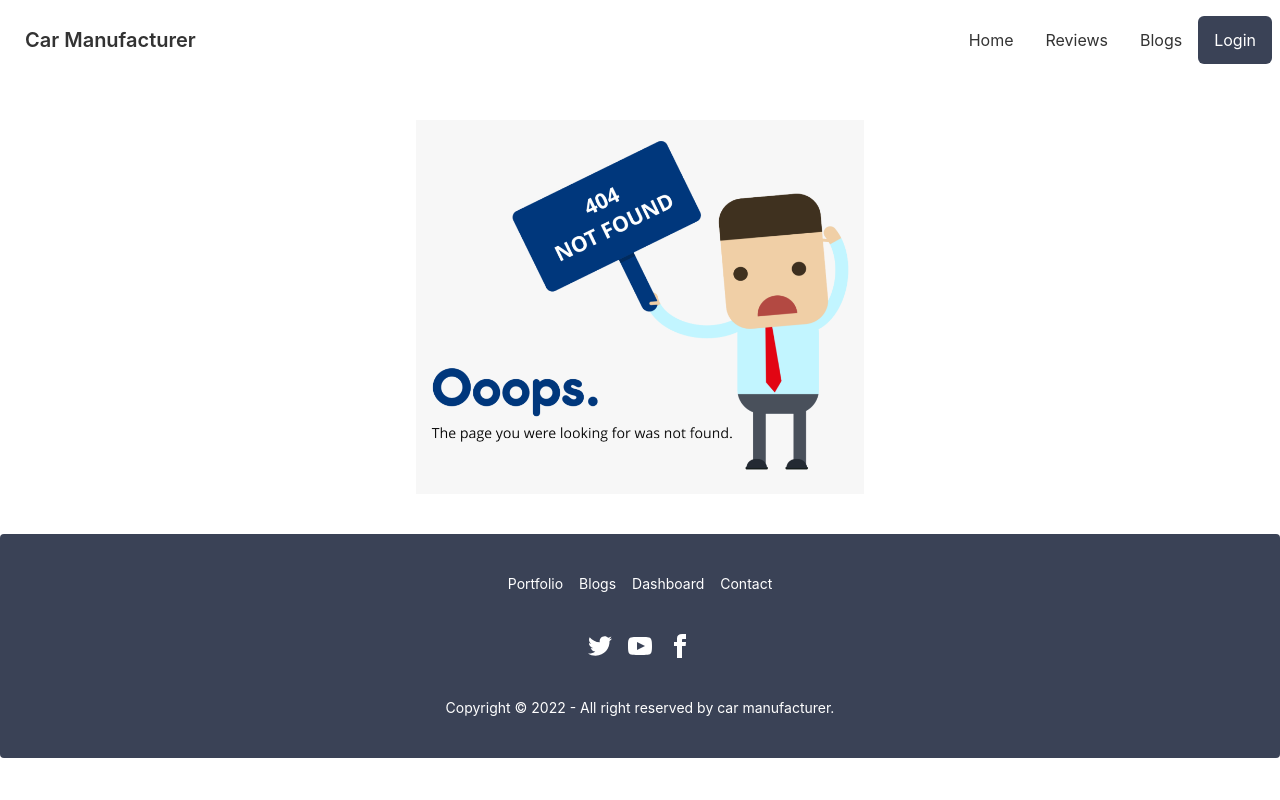
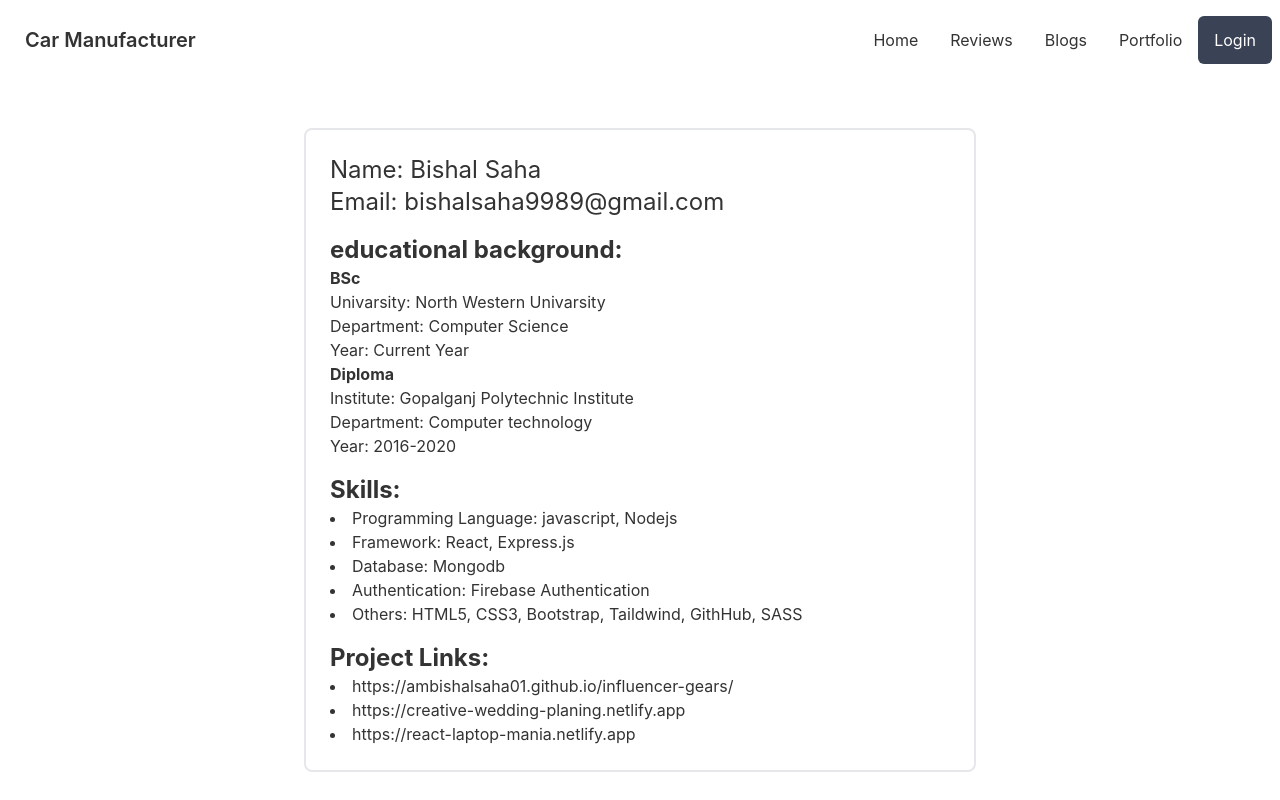
Before and after one commit to ambishalsaha01/manufacturer-website-client-side-12, a React (Create React App) app: page /portfolio in a window 1280 px wide. Shown: the top 800 px of the page. Built offline with nearby package versions, Linux system fonts and the light colour scheme.

Commit message:
implement portfolio

```diff
--- a/src/App.js
+++ b/src/App.js
@@ -2,6 +2,7 @@ import { Route, Routes } from 'react-router-dom';
 import './App.css';
 import Blogs from './Pages/Blogs/Blogs';
 import Home from './Pages/Home/Home';
+import MyPortfolio from './Pages/MyPortfolio/MyPortfolio';
 import Footer from './Pages/Shared/Footer';
 import Navbar from './Pages/Shared/Navbar';
 import NotFound from './Pages/Shared/NotFound';
@@ -13,6 +14,7 @@ function App() {
       <Routes>
         <Route path='/' element={<Home></Home>}></Route>
         <Route path='/home' element={<Home></Home>}></Route>
+        <Route path='/portfolio' element={<MyPortfolio></MyPortfolio>}></Route>
         <Route path='/blogs' element={<Blogs></Blogs>}></Route>
         <Route path='*' element={<NotFound></NotFound>}></Route>
       </Routes>
--- a/src/Pages/MyPortfolio/MyPortfolio.js
+++ b/src/Pages/MyPortfolio/MyPortfolio.js
@@ -2,8 +2,44 @@ import React from 'react';
 
 const MyPortfolio = () => {
     return (
-        <div>
-
+        <div className='py-12'>
+            <div className='max-w-2xl mx-auto border-2 rounded-lg p-6'>
+                <h2 className='text-2xl'>Name: Bishal Saha</h2>
+                <p className='text-2xl'>Email: bishalsaha9989@gmail.com</p>
+                <div className=' my-4'>
+                    <h2 className='text-2xl font-bold'>educational background:</h2>
+                    <p className='font-bold'>BSc</p>
+                    <ul>
+                        <li>Univarsity: North Western Univarsity</li>
+                        <li>Department: Computer Science</li>
+                        <li>Year: Current Year</li>
+                    </ul>
+                    <p className='font-bold'>Diploma</p>
+                    <ul>
+                        <li>Institute: Gopalganj Polytechnic Institute</li>
+                        <li>Department: Computer technology</li>
+                        <li>Year: 2016-2020</li>
+                    </ul>
+                </div>
+                <div className=' my-4'>
+                    <h2 className='text-2xl font-bold'>Skills:</h2>
+                    <ul className='list-disc list-inside'>
+                        <li>Programming Language: javascript, Nodejs</li>
+                        <li>Framework: React, Express.js</li>
+                        <li>Database: Mongodb</li>
+                        <li>Authentication: Firebase Authentication</li>
+                        <li>Others: HTML5, CSS3, Bootstrap, Taildwind, GithHub, SASS</li>
+                    </ul>
+                </div>
+                <div>
+                    <h2 className='text-2xl font-bold'>Project Links:</h2>
+                    <ul className='list-disc list-inside'>
+                        <li>https://ambishalsaha01.github.io/influencer-gears/</li>
+                        <li>https://creative-wedding-planing.netlify.app</li>
+                        <li>https://react-laptop-mania.netlify.app</li>
+                    </ul>
+                </div>
+            </div>
         </div>
     );
 };
--- a/src/Pages/Shared/Navbar.js
+++ b/src/Pages/Shared/Navbar.js
@@ -6,6 +6,7 @@ const Navbar = () => {
         <li><Link to="/">Home</Link></li>
         <li><Link to="/review">Reviews</Link></li>
         <li><Link to="/blogs">Blogs</Link></li>
+        <li><Link to="/portfolio">Portfolio</Link></li>
         <li className='bg-accent text-white rounded-md'><Link to="/login">Login</Link></li>
     </>
     return (
```
